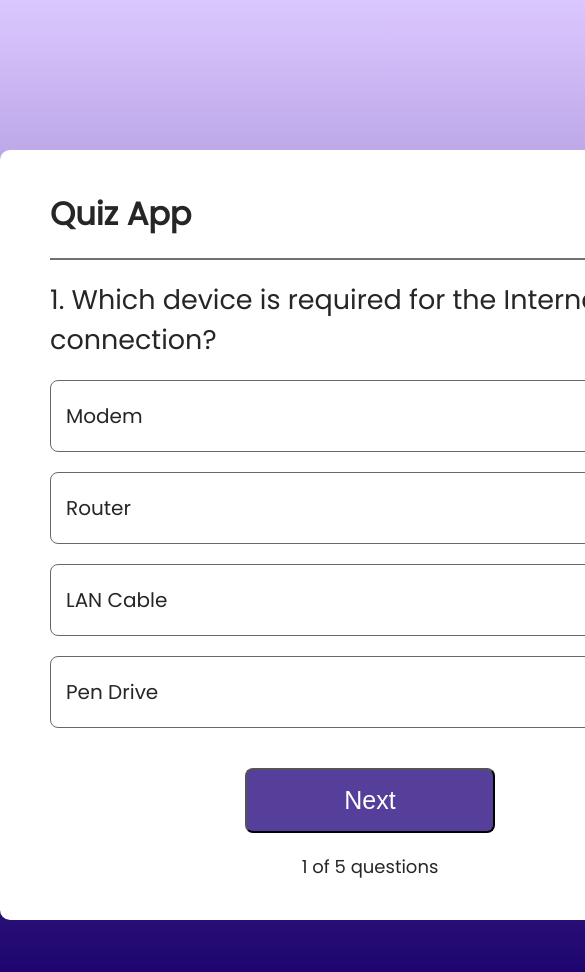
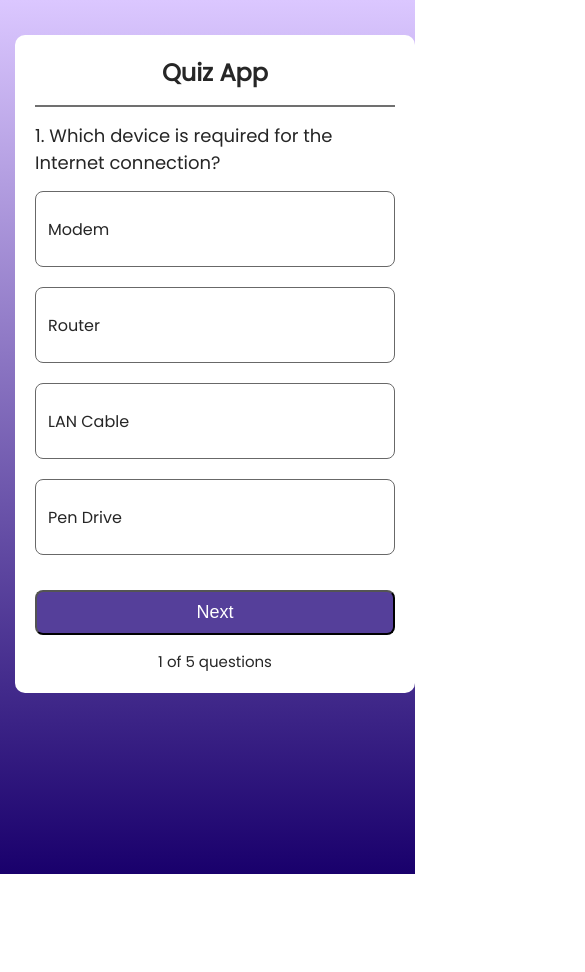
Before and after one commit to RohitSutar1823/Quiz-App, a React (Vite) app in the folder quiz-app/: page / in a window 390 px wide. Shown: the top 972 px of the page, 585 px wide, since content can reach past the window. After the commit the page ends 874 px from the top, so only its background shows below. Built offline with nearby package versions, Linux system fonts and the light colour scheme.

Commit message:
feat: enhance responsive design for quiz container and elements

```diff
--- a/quiz-app/src/Components/Quiz/Quiz.css
+++ b/quiz-app/src/Components/Quiz/Quiz.css
@@ -1,7 +1,7 @@
 .container{
-    width: 640px;
-    margin: auto;
-    margin-top: 150px;
+     width: 90%;
+    max-width: 640px;
+    margin: 80px auto;
     background: white;
     color: #262626;
     display: flex;
@@ -60,3 +60,75 @@
     background: #ffebeb;
     border-color: #ff4a4a;
 }
+
+/* ========================= */
+/* Responsive Design */
+/* ========================= */
+
+@media (max-width: 768px) {
+    .container {
+        width: 95%;
+        padding: 25px;
+        margin-top: 80px;
+    }
+
+    .container h1 {
+        font-size: 30px;
+    }
+
+    .container h2 {
+        font-size: 22px;
+    }
+
+    .container ul li {
+        font-size: 18px;
+        height: auto;
+        min-height: 55px;
+        padding: 15px;
+    }
+
+    .container button {
+        width: 180px;
+        height: 50px;
+        font-size: 20px;
+    }
+}
+
+@media (max-width: 480px) {
+
+    body {
+        padding: 15px;
+    }
+
+    .container {
+        width: 100%;
+        margin-top: 20px;
+        padding: 20px;
+        gap: 15px;
+    }
+
+    .container h1 {
+        font-size: 24px;
+        text-align: center;
+    }
+
+    .container h2 {
+        font-size: 18px;
+    }
+
+    .container ul li {
+        font-size: 16px;
+        min-height: 50px;
+        padding: 12px;
+    }
+
+    .container button {
+        width: 100%;
+        height: 45px;
+        font-size: 18px;
+    }
+
+    .container .index {
+        font-size: 15px;
+    }
+}
```
